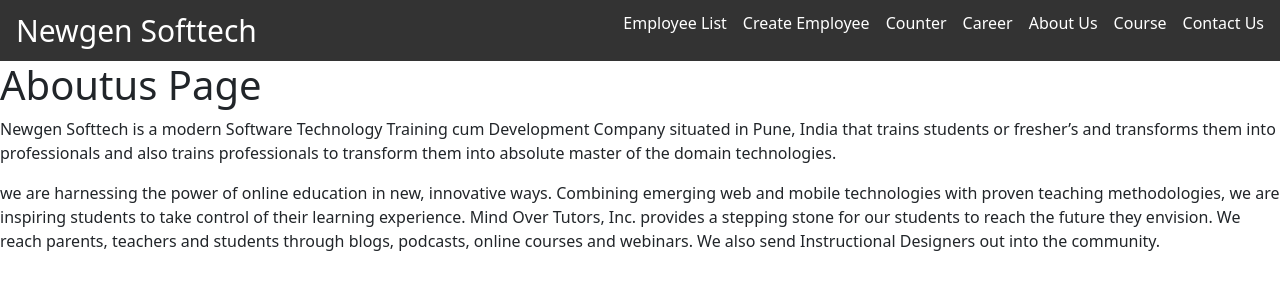
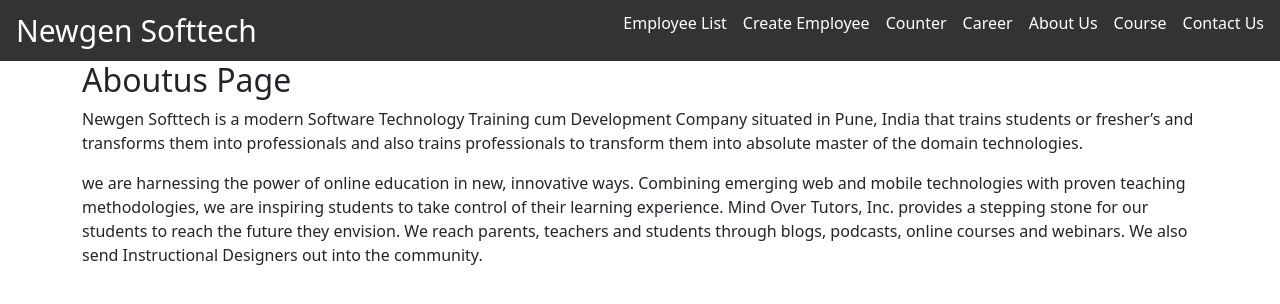
Before and after one commit to RamGade23/my-first-app, an Angular app: page /about in a window 1280 px wide. Shown: the top 304 px of the page. Built offline with nearby package versions, Linux system fonts and the light colour scheme.

Commit message:
Code refactored 20 feb 2025

```diff
--- a/src/app/aboutus/aboutus.component.html
+++ b/src/app/aboutus/aboutus.component.html
@@ -1,5 +1,5 @@
-<div>
-    <h1>Aboutus Page</h1>
+<div class="container">
+    <h2>Aboutus Page</h2>
     <p>Newgen Softtech is a modern Software Technology Training cum Development Company situated in Pune, India that
         trains students or fresher’s and transforms them into professionals and also trains professionals to transform
         them into absolute master of the domain technologies.</p>
--- a/src/app/course/course.component.html
+++ b/src/app/course/course.component.html
@@ -1,3 +1,4 @@
+<div class="container">
     <div>
         <h1>Course Page</h1>
     </div>
@@ -21,3 +22,4 @@
             <li>Spring & Hibernate</li>
         </ul>
     </div>
+</div>
```
Lines whose indentation alone changed are shown as unchanged.
